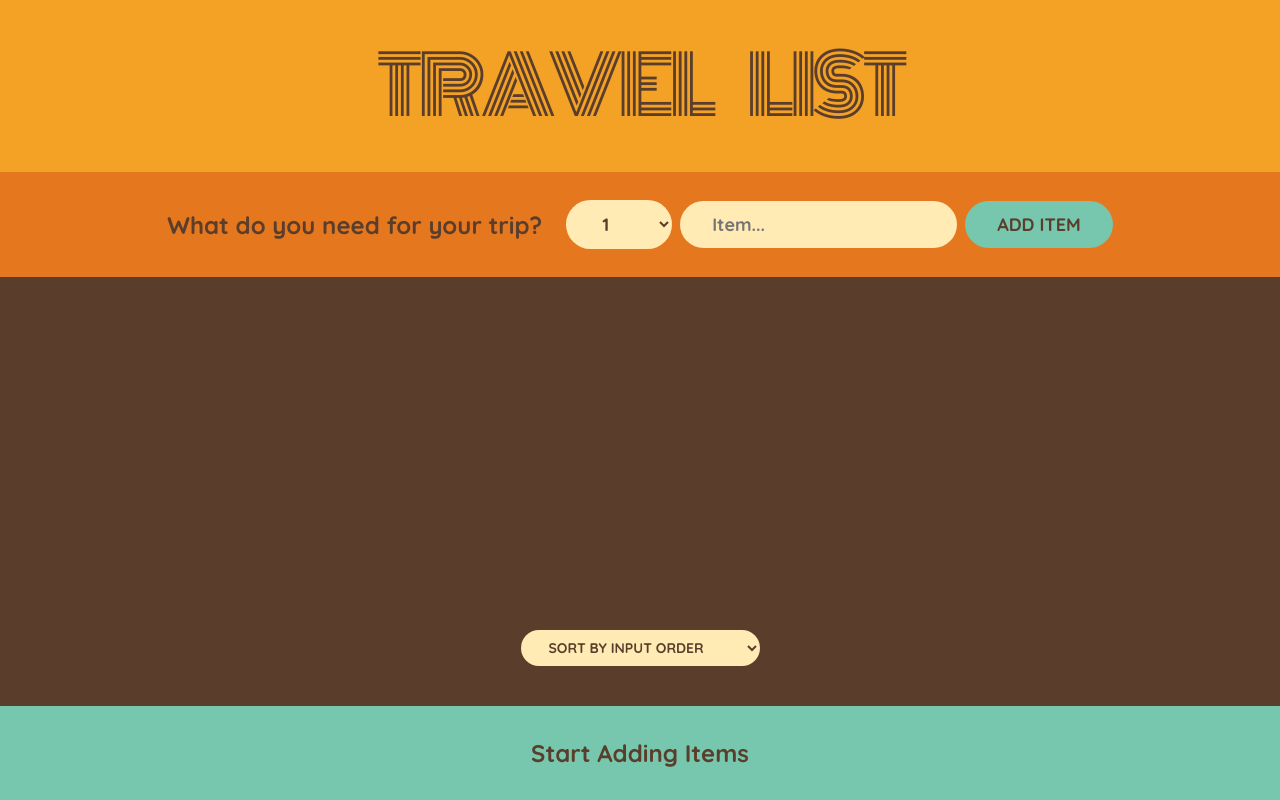
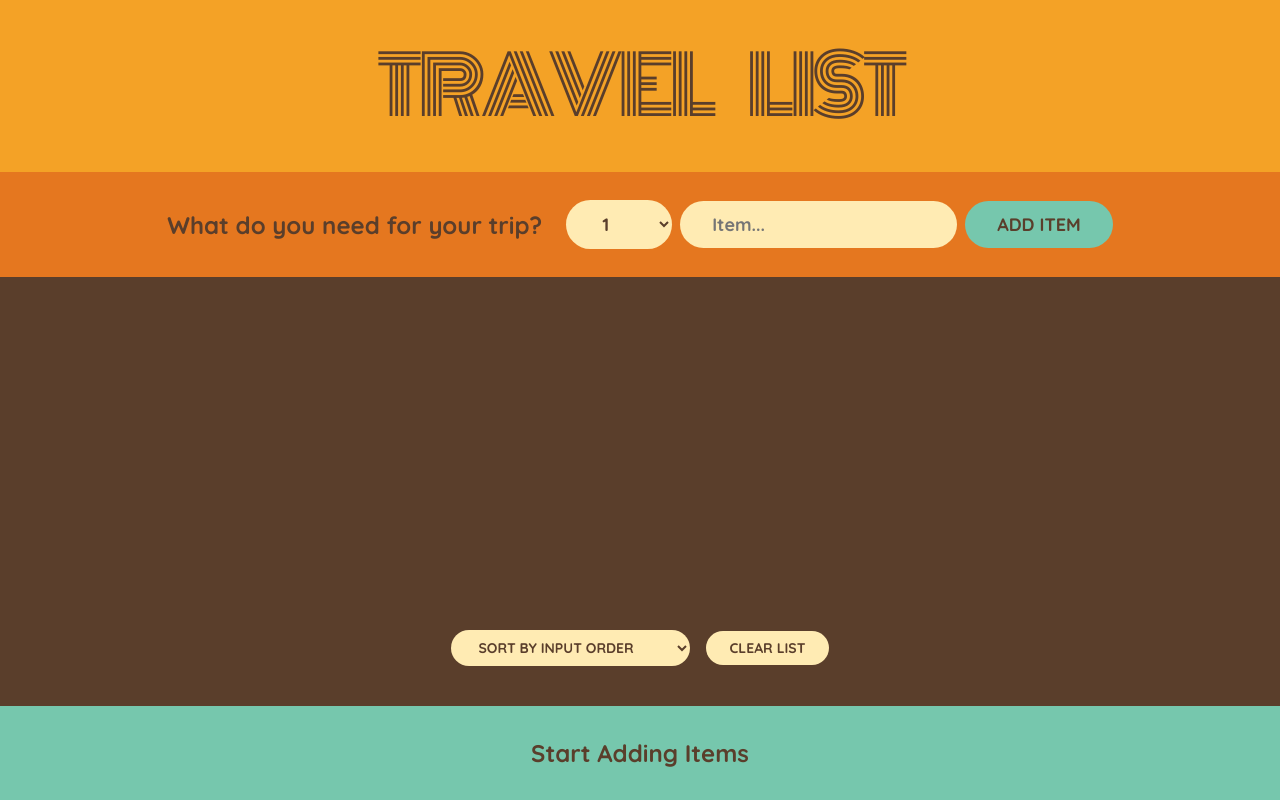
Before and after one commit to geor0014/simple_react_packing_app, a React (Create React App) app: page / in a window 1280 px wide. Built offline with nearby package versions, Linux system fonts and the light colour scheme.

Commit message:
9 - enable clear list

```diff
--- a/src/App.js
+++ b/src/App.js
@@ -17,6 +17,12 @@
       )
     );
   }
+
+  function handleClearList() {
+    const confirm = window.confirm("Are you sure you want to clear the list?");
+    if (!confirm) return;
+    setItems([]);
+  }
   return (
     <div className="app">
       <Logo />
@@ -25,6 +31,7 @@
         items={items}
         onDeleteItem={handleDeleteItem}
         onToggleItems={handleToggleItem}
+        onClearList={handleClearList}
       />
       <Stats items={items} />
     </div>
@@ -80,7 +87,7 @@
     </form>
   );
 }
-function PackingList({ items, onDeleteItem, onToggleItems }) {
+function PackingList({ items, onDeleteItem, onToggleItems, onClearList }) {
   const [sort, setSort] = useState("input");
 
   let sortedItems;
@@ -113,6 +120,7 @@
           <option value="description">Sort by description</option>
           <option value="packed">Sort by packed status</option>
         </select>
+        <button onClick={onClearList}>Clear List</button>
       </div>
     </div>
   );
```
